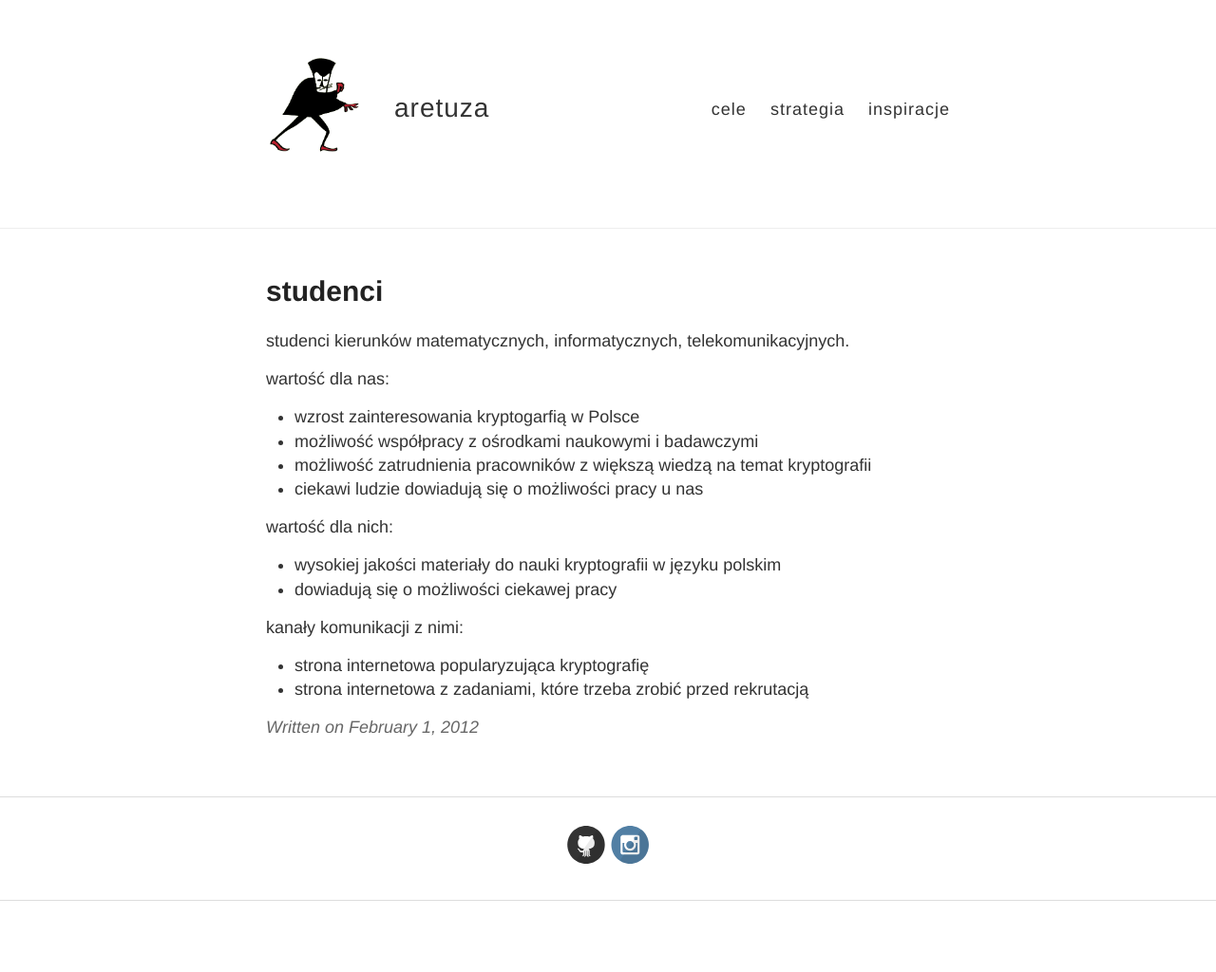
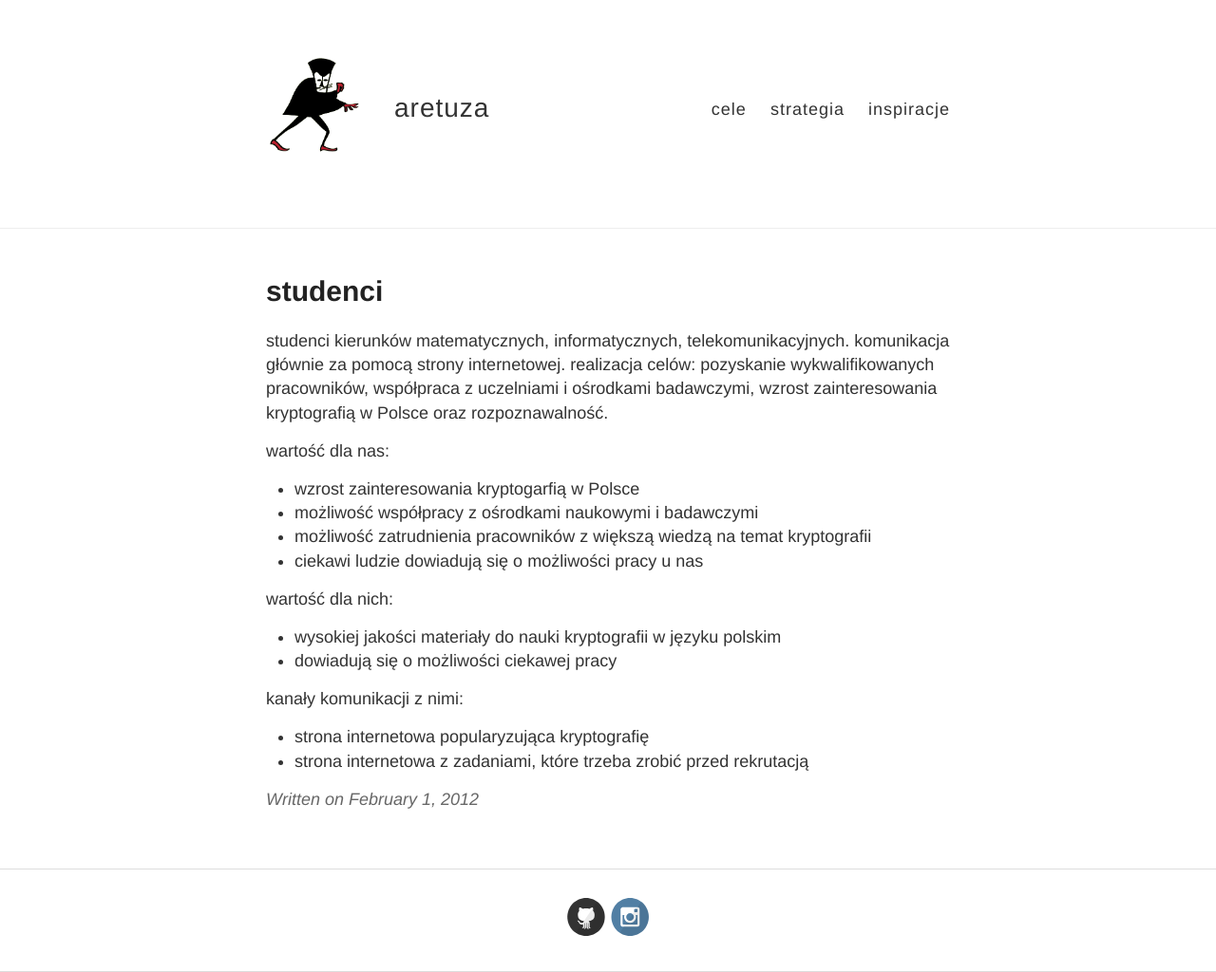
Before and after one commit to crypto-aretuza/crypto-aretuza.github.io, a Jekyll site: the page built from obf/_posts/2012-2-1-studenci.md, in a window 1280 px wide. Shown: the whole page at 95% size. Built offline with Jekyll 4.4.1, drawn with Linux system fonts in a browser that asks for light colours; before the commit the page ends 949 px from its top, so only the background shows below that.

Commit message:
Update 2012-2-1-studenci.md

```diff
--- a/obf/_posts/2012-2-1-studenci.md
+++ b/obf/_posts/2012-2-1-studenci.md
@@ -4,6 +4,9 @@ title: studenci
 ---
 
 studenci kierunków matematycznych, informatycznych, telekomunikacyjnych.
+komunikacja głównie za pomocą strony internetowej.
+realizacja celów: pozyskanie wykwalifikowanych pracowników, współpraca z uczelniami i ośrodkami badawczymi, wzrost zainteresowania kryptografią w Polsce
+oraz rozpoznawalność.
 
 wartość dla nas:
 <ul>
```
